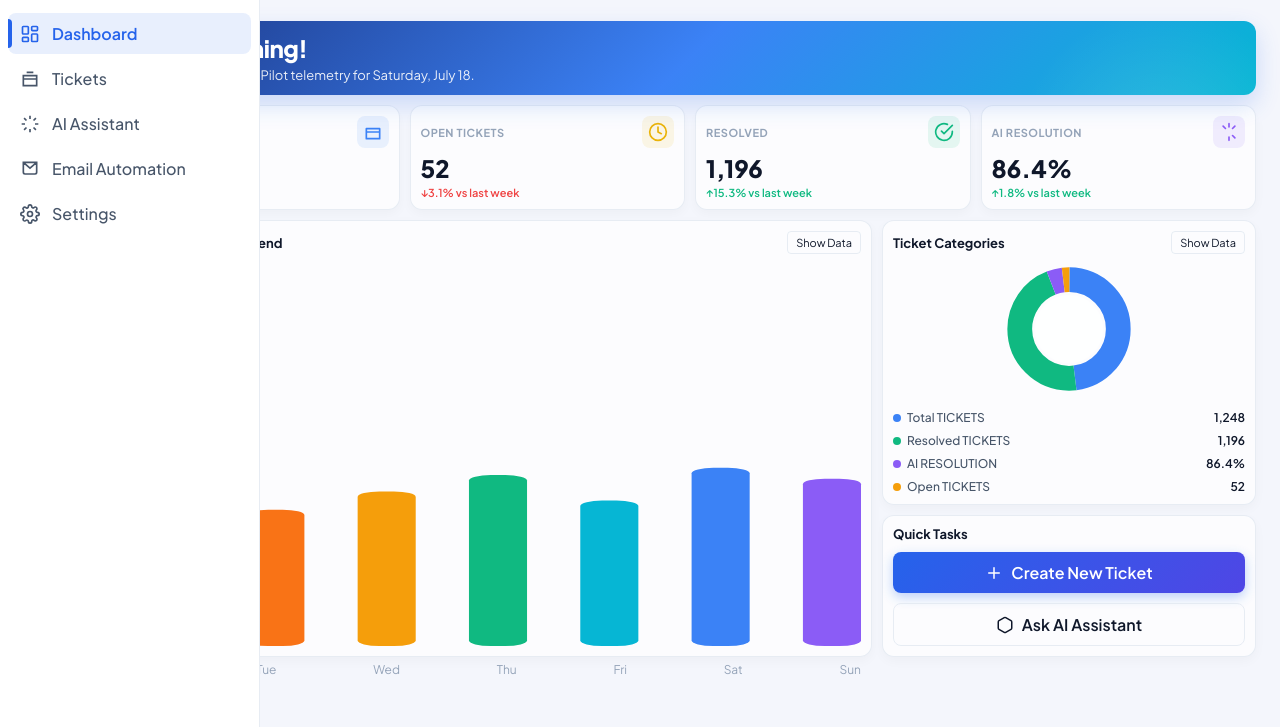
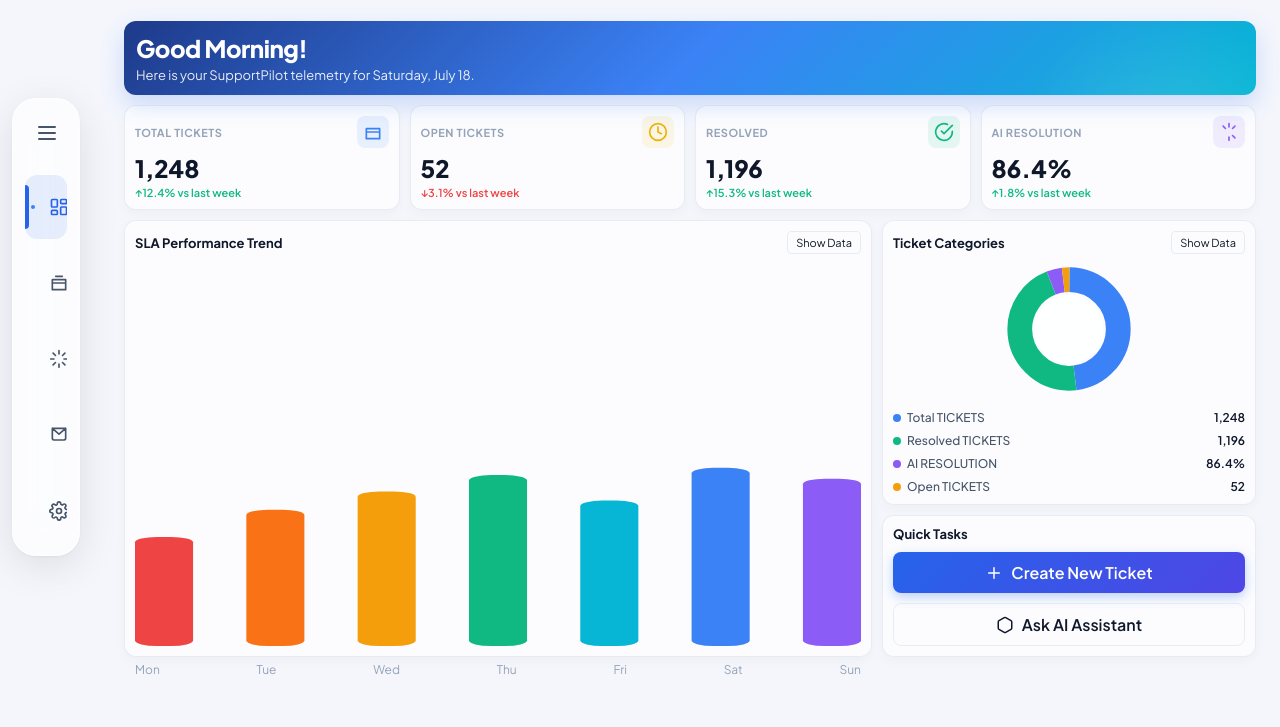
Before and after one commit to Pranjal-tech83/Grp3_InfosysSpringboard, a plain HTML site: page index.html in a window 1280 px wide. Shown: the part 73-800 px from the top of the page. Drawn offline with nearby package versions, Linux system fonts and the light colour scheme.

Commit message:
Implement dock menu with toggle feature
Added a dock menu for navigation with toggle functionality and styles.

```diff
--- a/index.html
+++ b/index.html
@@ -6,81 +6,240 @@
   <meta name="viewport" content="width=device-width, initial-scale=1.0">
   <title>SupportPilot - AI Ticket Resolution Platform</title>
   <link rel="stylesheet" href="css/styles.css">
+  <style>
+    /* Dock Menu - Left Side Collapsible */
+    .dock-menu {
+      position: fixed;
+      left: 12px;
+      top: 50%;
+      transform: translateY(-50%);
+      z-index: 1000;
+    }
+
+    .dock-container {
+      display: flex;
+      flex-direction: column;
+      align-items: flex-start;
+      gap: 12px;
+      padding: 12px;
+      background: rgba(255, 255, 255, 0.7);
+      backdrop-filter: blur(20px);
+      -webkit-backdrop-filter: blur(20px);
+      border-radius: 24px;
+      box-shadow: 0 10px 40px rgba(0, 0, 0, 0.1), 0 1px 3px rgba(0, 0, 0, 0.05);
+      border: 1px solid rgba(255, 255, 255, 0.5);
+      width: 68px; /* Collapsed width */
+      overflow: hidden;
+      transition: width 0.3s cubic-bezier(0.34, 1.56, 0.64, 1);
+    }
+
+    .dock-menu.expanded .dock-container {
+      width: 220px; /* Expanded width */
+    }
+
+    .dock-toggle-btn {
+      width: 44px;
+      height: 44px;
+      border-radius: 12px;
+      border: none;
+      background: transparent;
+      color: #475569;
+      cursor: pointer;
+      display: flex;
+      align-items: center;
+      justify-content: center;
+      transition: background-color 0.2s;
+      flex-shrink: 0;
+      margin-bottom: 8px;
+    }
+
+    .dock-toggle-btn:hover {
+      background: rgba(0,0,0,0.05);
+    }
+
+    .dock-toggle-btn svg {
+      transition: all 0.3s cubic-bezier(0.34, 1.56, 0.64, 1);
+    }
+
+    .dock-toggle-btn:hover svg {
+      transform: scale(1.15);
+      color: #3b82f6;
+    }
+
+    .dock-menu.expanded .dock-toggle-btn svg {
+      transform: rotate(180deg);
+    }
+
+    .dock-menu.expanded .dock-toggle-btn:hover svg {
+      transform: rotate(180deg) scale(1.15);
+    }
+
+    .dock-item {
+      position: relative;
+      display: flex;
+      flex-direction: row;
+      align-items: center;
+      cursor: pointer;
+      width: 100%;
+      border-radius: 12px;
+      transition: background-color 0.2s;
+      overflow: hidden;
+    }
+
+    .dock-item:hover {
+      background-color: rgba(59, 130, 246, 0.1);
+    }
+
+    .dock-icon {
+      display: flex;
+      align-items: center;
+      justify-content: center;
+      width: 44px;
+      height: 44px;
+      background: transparent;
+      border-radius: 12px;
+      color: #475569;
+      transition: all 0.3s ease;
+      flex-shrink: 0;
+    }
+
+    .dock-icon svg {
+      width: 20px;
+      height: 20px;
+      transition: all 0.3s cubic-bezier(0.34, 1.56, 0.64, 1);
+    }
+
+    .dock-item:hover .dock-icon svg {
+      transform: scale(1.25) translateY(-2px) rotate(-5deg);
+      color: #3b82f6;
+    }
+
+    .dock-name {
+      margin-left: 12px;
+      font-size: 14px;
+      font-weight: 600;
+      color: #475569;
+      white-space: nowrap;
+      opacity: 0;
+      transition: opacity 0.2s ease;
+    }
+
+    .dock-menu.expanded .dock-name {
+      opacity: 1;
+    }
+
+    .dock-dot {
+      width: 4px;
+      height: 4px;
+      border-radius: 50%;
+      background-color: #3b82f6;
+      position: absolute;
+      left: 6px; /* Move dot to left */
+      opacity: 0;
+      transition: opacity 0.3s ease;
+    }
+
+    /* Active State */
+    .dock-item.active .dock-icon {
+      color: #3b82f6;
+    }
+    .dock-item.active .dock-name {
+      color: #3b82f6;
+    }
+    .dock-item.active .dock-dot {
+      opacity: 1;
+    }
+
+    @media (prefers-color-scheme: dark) {
+      .dock-container {
+        background: rgba(30, 41, 59, 0.7);
+        border-color: rgba(255, 255, 255, 0.1);
+      }
+      .dock-icon {
+        color: #94a3b8;
+      }
+      .dock-name, .dock-toggle-btn {
+        color: #94a3b8;
+      }
+      .dock-toggle-btn:hover {
+        background: rgba(255,255,255,0.05);
+      }
+    }
+  </style>
 </head>
 <body>
 <div id="app-container" style="display: flex;">
-
-  <!-- Left Sidebar Menu -->
-  <aside class="sidebar">
-    <div class="sidebar-header">
-      <div class="logo-container">
-        <img src="img/logo.png" alt="ED Logo" class="logo-icon" style="object-fit: contain; background: transparent; box-shadow: none; border-radius: 0;" onerror="this.outerHTML='<div class=\'logo-icon\' style=\'background:#0f172a; color:#fff\'>ED</div>'" />
-        <span class="logo-text">SupportPilot</span>
-      </div>
-      <!-- Mobile Close Button -->
-      <button class="sidebar-close-btn" id="sidebar-close-btn" aria-label="Close menu" style="display:none;">
-        <svg viewBox="0 0 24 24" width="22" height="22" fill="none" stroke="currentColor" stroke-width="2.5" stroke-linecap="round">
-          <path d="M18 6L6 18M6 6l12 12"/>
+  <!-- Dock Menu -->
+  <nav class="dock-menu">
+    <div class="dock-container">
+      <button class="dock-toggle-btn" id="dock-toggle-btn" aria-label="Toggle Menu">
+        <svg viewBox="0 0 24 24" width="24" height="24" fill="none" stroke="currentColor" stroke-width="2" stroke-linecap="round">
+          <path d="M4 6h16M4 12h16M4 18h16" />
         </svg>
       </button>
-    </div>
 
-    <nav class="sidebar-nav">
-      <div class="nav-item active" data-target="dashboard">
-        <svg viewBox="0 0 24 24">
+      <div class="dock-item nav-item active" data-target="dashboard">
+        <span class="dock-dot"></span>
+        <div class="dock-icon">
+          <svg viewBox="0 0 24 24" fill="none" stroke="currentColor" stroke-width="2" stroke-linecap="round" stroke-linejoin="round">
             <rect x="3" y="3" width="7" height="9" rx="1" />
             <rect x="14" y="3" width="7" height="5" rx="1" />
             <rect x="14" y="12" width="7" height="9" rx="1" />
             <rect x="3" y="16" width="7" height="5" rx="1" />
           </svg>
-        <span class="nav-label">Dashboard</span>
         </div>
-      <div class="nav-item" data-target="tickets">
-        <svg viewBox="0 0 24 24">
-          <path d="M20 12V8H4v4m16 0v8H4v-8m16 0H4M8 4h8" stroke="currentColor" />
-        </svg>
-        <span class="nav-label">Tickets</span>
-      </div>
-      <div class="nav-item" data-target="assistant">
-        <svg viewBox="0 0 24 24">
-          <path
-            d="M12 2v4M12 18v4M4.93 4.93l2.83 2.83M16.24 16.24l2.83 2.83M2 12h4M18 12h4M4.93 19.07l2.83-2.83M16.24 7.76l2.83-2.83"
-            stroke="currentColor" />
-        </svg>
-        <span class="nav-label">AI Assistant</span>
+        <span class="dock-name">Dashboard</span>
       </div>
 
-
-
-      <div class="nav-item" data-target="email">
-        <svg viewBox="0 0 24 24">
-          <path d="M4 4h16v12a2 2 0 0 1-2 2H6a2 2 0 0 1-2-2V4zm0 0l8 7 8-7" stroke="currentColor" />
+      <div class="dock-item nav-item" data-target="tickets">
+        <span class="dock-dot"></span>
+        <div class="dock-icon">
+          <svg viewBox="0 0 24 24" fill="none" stroke="currentColor" stroke-width="2" stroke-linecap="round" stroke-linejoin="round">
+            <path d="M20 12V8H4v4m16 0v8H4v-8m16 0H4M8 4h8" />
           </svg>
-        <span class="nav-label">Email Automation</span>
+        </div>
+        <span class="dock-name">Tickets</span>
       </div>
 
-      <div class="nav-item" data-target="settings">
-        <svg viewBox="0 0 24 24">
+      <div class="dock-item nav-item" data-target="assistant">
+        <span class="dock-dot"></span>
+        <div class="dock-icon">
+          <svg viewBox="0 0 24 24" fill="none" stroke="currentColor" stroke-width="2" stroke-linecap="round" stroke-linejoin="round">
+            <path d="M12 2v4M12 18v4M4.93 4.93l2.83 2.83M16.24 16.24l2.83 2.83M2 12h4M18 12h4M4.93 19.07l2.83-2.83M16.24 7.76l2.83-2.83" />
+          </svg>
+        </div>
+        <span class="dock-name">AI Assistant</span>
+      </div>
+
+      <div class="dock-item nav-item" data-target="email">
+        <span class="dock-dot"></span>
+        <div class="dock-icon">
+          <svg viewBox="0 0 24 24" fill="none" stroke="currentColor" stroke-width="2" stroke-linecap="round" stroke-linejoin="round">
+            <path d="M4 4h16v12a2 2 0 0 1-2 2H6a2 2 0 0 1-2-2V4zm0 0l8 7 8-7" />
+          </svg>
+        </div>
+        <span class="dock-name">Email Automation</span>
+      </div>
+
+      <div class="dock-item nav-item" data-target="settings">
+        <span class="dock-dot"></span>
+        <div class="dock-icon">
+          <svg viewBox="0 0 24 24" fill="none" stroke="currentColor" stroke-width="2" stroke-linecap="round" stroke-linejoin="round">
             <circle cx="12" cy="12" r="3" />
-          <path
-            d="M19.4 15a1.65 1.65 0 0 0 .33 1.82l.06.06a2 2 0 1 1-2.83 2.83l-.06-.06a1.65 1.65 0 0 0-1.82-.33 1.65 1.65 0 0 0-1 1.51V21a2 2 0 0 1-4 0v-.09A1.65 1.65 0 0 0 9 19.4a1.65 1.65 0 0 0-1.82.33l-.06.06a2 2 0 1 1-2.83-2.83l.06-.06a1.65 1.65 0 0 0 .33-1.82 1.65 1.65 0 0 0-1.51-1H3a2 2 0 0 1 0-4h.09A1.65 1.65 0 0 0 4.6 9a1.65 1.65 0 0 0-.33-1.82l-.06-.06a2 2 0 1 1 2.83-2.83l.06.06a1.65 1.65 0 0 0 1.82.33H9a1.65 1.65 0 0 0 1-1.51V3a2 2 0 0 1 4 0v.09a1.65 1.65 0 0 0 1 1.51 1.65 1.65 0 0 0 1.82-.33l.06-.06a2 2 0 1 1 2.83 2.83l-.06.06a1.65 1.65 0 0 0-.33 1.82V9a1.65 1.65 0 0 0 1.51 1H21a2 2 0 0 1 0 4h-.09a1.65 1.65 0 0 0-1.51 1z"
-            stroke="currentColor" />
+            <path d="M19.4 15a1.65 1.65 0 0 0 .33 1.82l.06.06a2 2 0 1 1-2.83 2.83l-.06-.06a1.65 1.65 0 0 0-1.82-.33 1.65 1.65 0 0 0-1 1.51V21a2 2 0 0 1-4 0v-.09A1.65 1.65 0 0 0 9 19.4a1.65 1.65 0 0 0-1.82.33l-.06.06a2 2 0 1 1-2.83-2.83l.06-.06a1.65 1.65 0 0 0 .33-1.82 1.65 1.65 0 0 0-1.51-1H3a2 2 0 0 1 0-4h.09A1.65 1.65 0 0 0 4.6 9a1.65 1.65 0 0 0-.33-1.82l-.06-.06a2 2 0 1 1 2.83-2.83l.06.06a1.65 1.65 0 0 0 1.82.33H9a1.65 1.65 0 0 0 1-1.51V3a2 2 0 0 1 4 0v.09a1.65 1.65 0 0 0 1 1.51 1.65 1.65 0 0 0 1.82-.33l.06-.06a2 2 0 1 1 2.83 2.83l-.06.06a1.65 1.65 0 0 0-.33 1.82V9a1.65 1.65 0 0 0 1.51 1H21a2 2 0 0 1 0 4h-.09a1.65 1.65 0 0 0-1.51 1z" />
           </svg>
-        <span class="nav-label">Settings</span>
+        </div>
+        <span class="dock-name">Settings</span>
+      </div>
     </div>
   </nav>
-
-  </aside>
-
-  <!-- Mobile Sidebar Overlay Backdrop -->
-  <div class="mobile-sidebar-overlay" id="mobile-sidebar-overlay"></div>
 
   <!-- Main Section Content Area -->
   <main id="main-content">
 
     <!-- Top Sticky Navbar -->
     <header class="navbar">
-      <button class="nav-action-btn" id="navbar-sidebar-toggle" aria-label="Toggle Sidebar" style="margin-right: 12px; display: flex; align-items: center; justify-content: center;">
+      <button class="nav-action-btn" id="navbar-sidebar-toggle" aria-label="Toggle Sidebar" style="margin-right: 12px; display: none; align-items: center; justify-content: center;">
         <svg viewBox="0 0 24 24" width="24" height="24"><path d="M4 6h16M4 12h16M4 18h16" stroke="currentColor" stroke-width="2" stroke-linecap="round"/></svg>
       </button>
 
@@ -322,14 +481,14 @@
         <table id="main-tickets-table">
           <thead>
             <tr>
-              <th data-sort="id">Ticket ID â†•</th>
-              <th data-sort="user">User â†•</th>
-              <th data-sort="department">Department â†•</th>
-              <th data-sort="subject">Subject â†•</th>
-              <th data-sort="category">Category â†•</th>
-              <th data-sort="priority">Priority â†•</th>
-              <th data-sort="status">Status â†•</th>
-              <th data-sort="createdDate">Created Date â†•</th>
+              <th data-sort="id">Ticket ID</th>
+              <th data-sort="user">User</th>
+              <th data-sort="department">Department</th>
+              <th data-sort="subject">Subject</th>
+              <th data-sort="category">Category</th>
+              <th data-sort="priority">Priority</th>
+              <th data-sort="status">Status</th>
+              <th data-sort="createdDate">Created Date</th>
             </tr>
           </thead>
           <tbody id="tickets-tbody">
@@ -1043,7 +1202,18 @@
   }
 })();
 </script>
+<script>
+  document.addEventListener('DOMContentLoaded', () => {
+    const dockMenu = document.querySelector('.dock-menu');
+    const toggleBtn = document.getElementById('dock-toggle-btn');
 
+    if (toggleBtn) {
+      toggleBtn.addEventListener('click', () => {
+        dockMenu.classList.toggle('expanded');
+      });
+    }
+  });
+</script>
 </body>
 
 </html>
```
Lines whose indentation alone changed are shown as unchanged.
